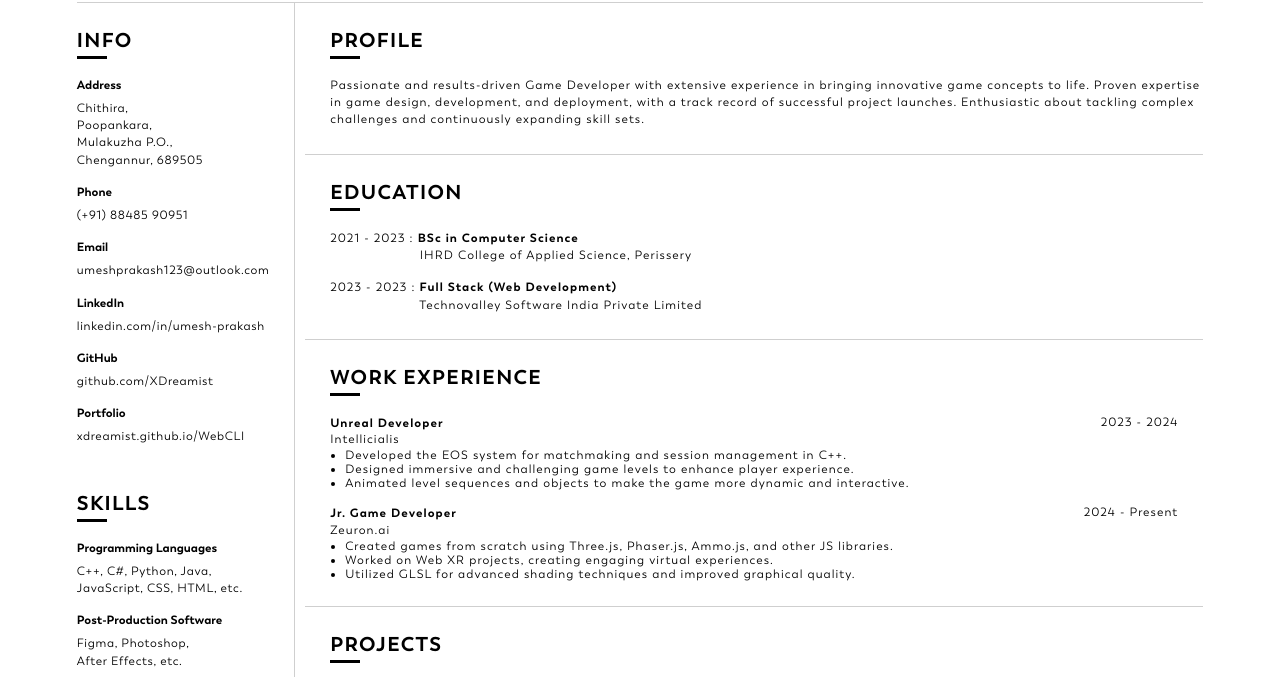
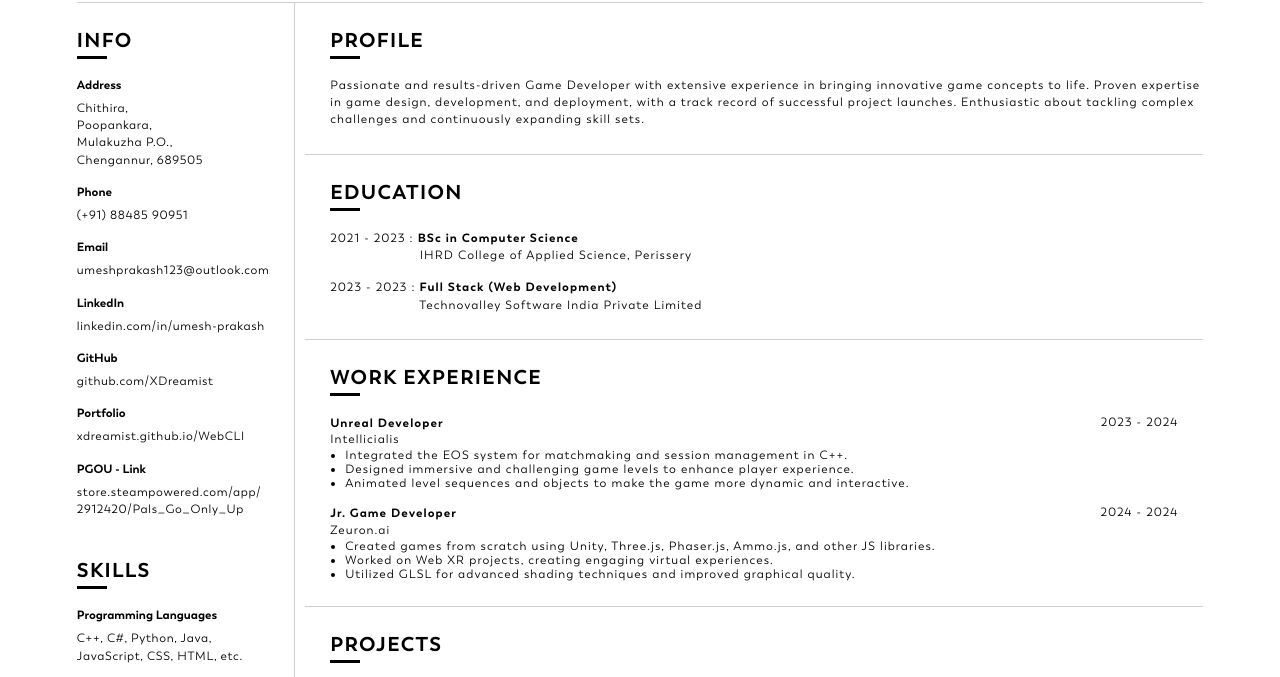
Before and after one commit to XDreamist/WebCLI, a plain HTML site: page src/resume/resume.html in a window 1280 px wide. Shown: the part 110-787 px from the top of the page. Drawn offline with Linux system fonts and the light colour scheme.

Commit message:
resume update

```diff
--- a/src/resume/resume.html
+++ b/src/resume/resume.html
@@ -45,7 +45,13 @@
                     <h3>Portfolio</h3>
                     <p><a href="https://xdreamist.github.io/WebCLI" target="_blank">xdreamist.github.io/WebCLI</a></p>
 
-                    <h2 style="margin-top: 45px;">SKILLS</h2> <!--Change this later-->
+                    <h3>PGOU - Link</h3>
+                    <p><a href="//store.steampowered.com/app/2912420/Pals_Go_Only_Up/" target="_blank">
+                        store.steampowered.com/app/<br>
+                        2912420/Pals_Go_Only_Up
+                    </a></p>
+
+                    <h2 style="margin-top: 40px;">SKILLS</h2> <!--Change this later-->
 
                     <h3>Programming Languages</h3>
                     <p>
@@ -113,15 +119,15 @@
                 <p class="work-exp"><b>Unreal Developer</b>2023 - 2024</p>
                 <p>Intellicialis</p>
                 <ul>
-                    <li>Developed the EOS system for matchmaking and session management in C++.</li>
+                    <li>Integrated the EOS system for matchmaking and session management in C++.</li>
                     <li>Designed immersive and challenging game levels to enhance player experience.</li>
                     <li>Animated level sequences and objects to make the game more dynamic and interactive.</li>
                 </ul>
                 <br>
-                <p class="work-exp"><b>Jr. Game Developer</b>2024 - Present</p>
+                <p class="work-exp"><b>Jr. Game Developer</b>2024 - 2024</p>
                 <p>Zeuron.ai</p>
                 <ul>
-                    <li>Created games from scratch using Three.js, Phaser.js, Ammo.js, and other JS libraries.</li>
+                    <li>Created games from scratch using Unity, Three.js, Phaser.js, Ammo.js, and other JS libraries.</li>
                     <li>Worked on Web XR projects, creating engaging virtual experiences.</li>
                     <li>Utilized GLSL for advanced shading techniques and improved graphical quality.</li>
                 </ul>
@@ -132,10 +138,10 @@
                 <h3><a href="//store.steampowered.com/app/2912420/Pals_Go_Only_Up/">Pals Go Only Up (PGOU)</a></h3>
                 <p>A game where players climb and face progressively challenging obstacles.</p>
                 <br>
-                <h3>Cursed</h3>
+                <h3><a href="//github.com/XDreamist/Cursed/">Cursed</a></h3>
                 <p>An Unreal Engine game developed using C++ and blueprints, inspired by AC games.</p>
                 <br>
-                <h3>3DAPE</h3>
+                <h3><a href="//github.com/PixellQ/3DAPE/">3DAPE</a></h3>
                 <p>A software that maps the movements of a person onto an FBX 3D model using Python and C++.</p>
             </div>
         </div>
```
Also changed, not shown: 1 other file.
